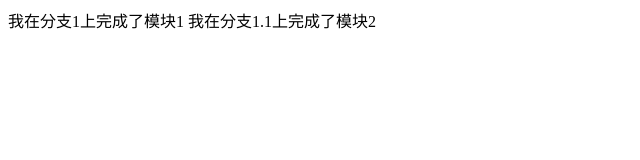
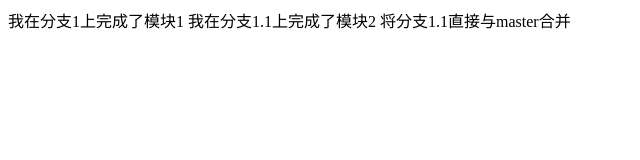
Before and after one commit to huopeful/test, a plain HTML site: page index.html in a window 1280 px wide. Shown: the whole page, without its empty margins (0-640 px from the left). Drawn offline with Linux system fonts and the light colour scheme.

Commit message:
将分支1.1合并到master上

```diff
--- a/index.html
+++ b/index.html
@@ -9,5 +9,6 @@
 <body>
     我在分支1上完成了模块1
     我在分支1.1上完成了模块2
+    将分支1.1直接与master合并
 </body>
 </html>
```
